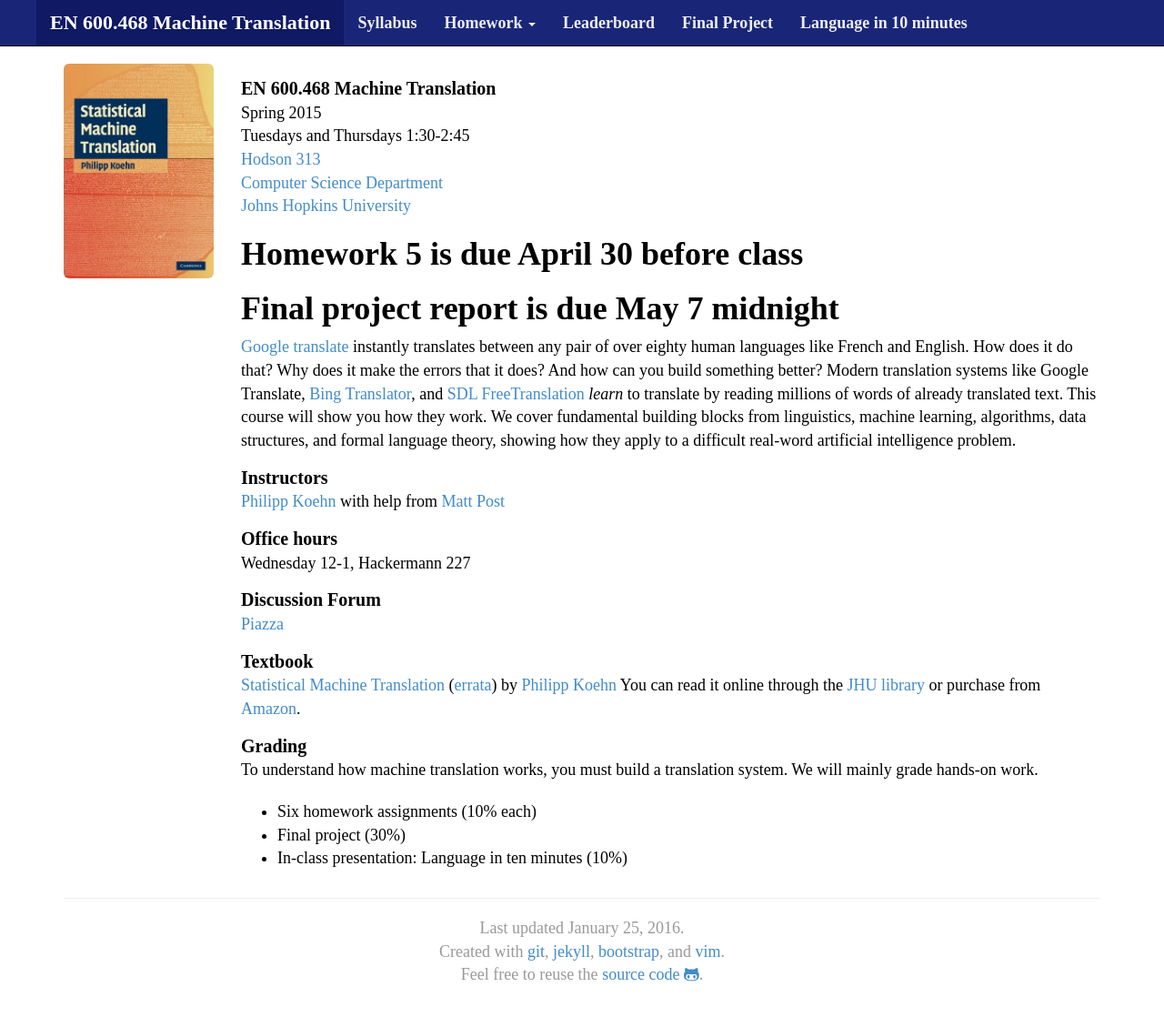
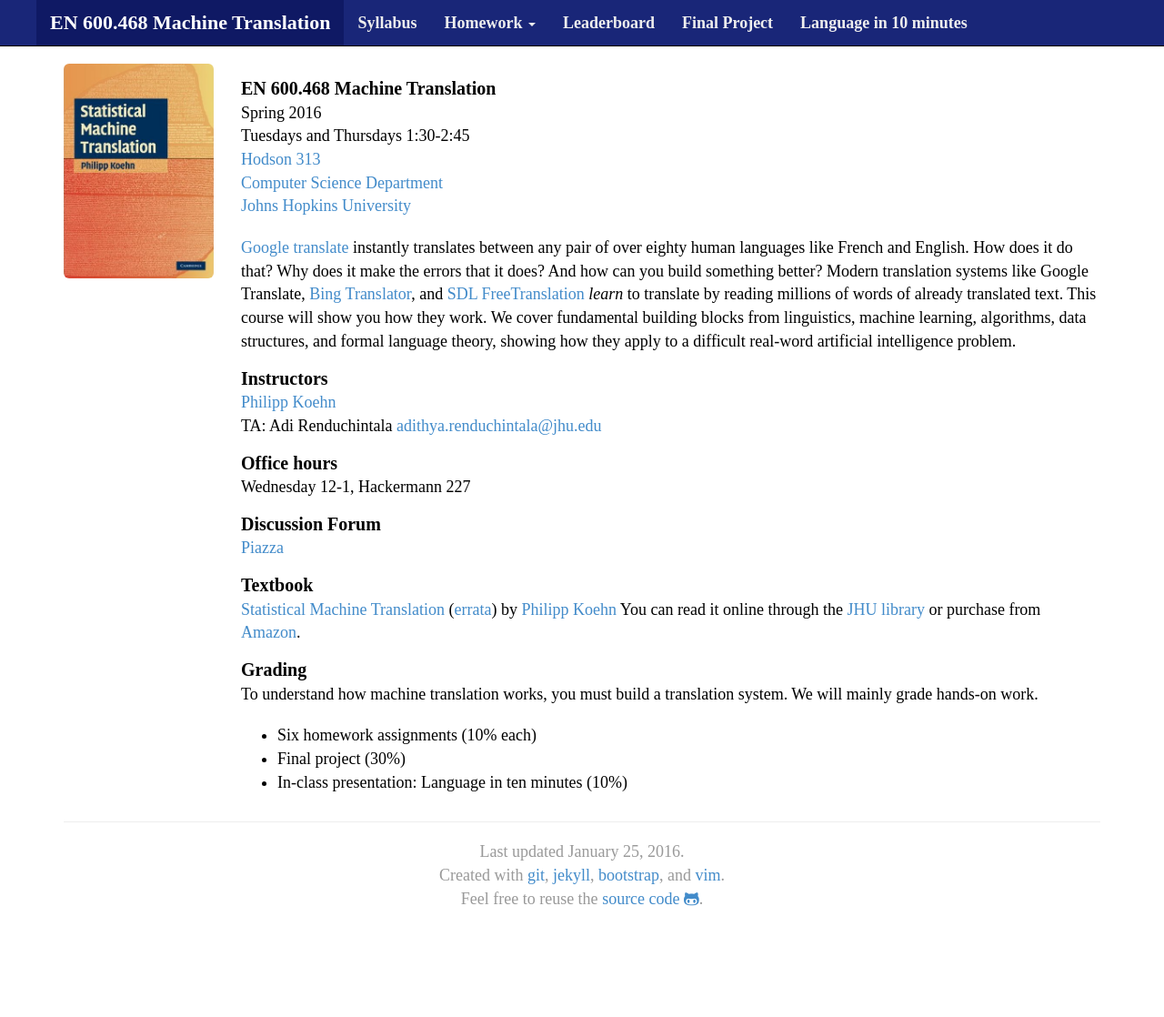
Before and after one commit to mt-class/jhu, a Jekyll site: the page built from index.md, in a window 1280 px wide and 1136 px high. Shown: the top 1118 px of the window at 91% size. Built offline with Jekyll 4.4.1, drawn with Linux system fonts in a browser that asks for light colours; nearby versions of some CDN libraries; some web fonts are replaced.

Commit message:
Update index.md

```diff
--- a/index.md
+++ b/index.md
@@ -7,17 +7,11 @@ active_tab: main_page
 ---
 
 EN 600.468 Machine Translation
-: Spring 2015
+: Spring 2016
 : Tuesdays and Thursdays 1:30-2:45
 : [Hodson 313](http://webapps.jhu.edu/jhuniverse/information_about_hopkins/visitor_information/how_to_get_here/homewood_campus/pdf/homewood_campus_map.pdf)
 : [Computer Science Department](http://www.cs.jhu.edu/)
 : [Johns Hopkins University](http://www.jhu.edu/)
-
-Homework 5 is due April 30 before class
-==========================================
-
-Final project report is due May 7 midnight
-==========================================
 
 [Google translate](http://translate.google.com/) instantly
 translates between any pair of over eighty human languages
@@ -35,8 +29,8 @@ real-word artificial intelligence problem.
 
 
 Instructors
-: [Philipp Koehn](http://www.cs.jhu.edu/~phi/) with help from
-  [Matt Post](http://www.cs.jhu.edu/~post/)
+: [Philipp Koehn](http://www.cs.jhu.edu/~phi/)
+: TA: Adi Renduchintala <adithya.renduchintala@jhu.edu>
 
 Office hours
 : Wednesday 12-1, Hackermann 227
```
